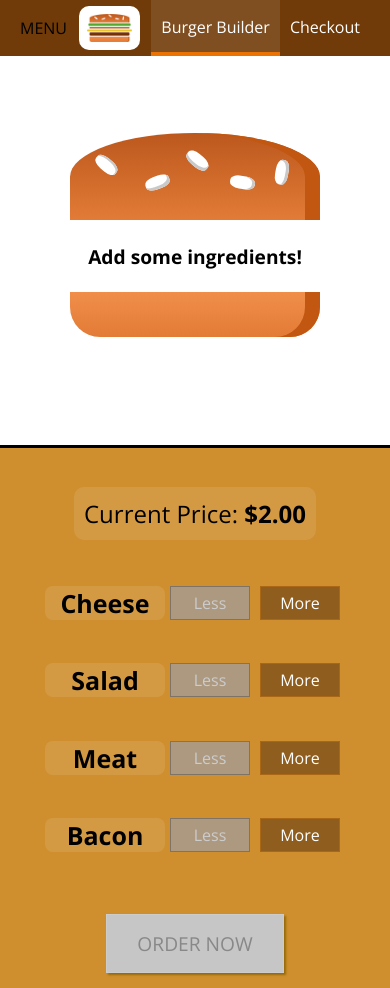
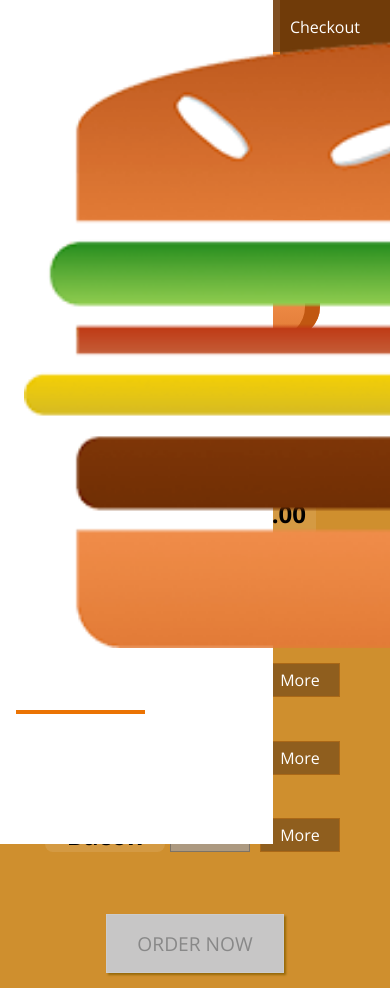
Before and after one commit to youssef-md/The-Burger-Builder, a React app: page / in a window 390 px wide. Built offline with nearby package versions, Linux system fonts and the light colour scheme.

Commit message:
Starting a Responsive Sidedrawer

```diff
--- a/src/components/Layout/Layout.js
+++ b/src/components/Layout/Layout.js
@@ -1,10 +1,12 @@
 import React, { Fragment } from 'react'
 import styles from './Layout.css'
 import Toolbar from '../Navigation/Toolbar/Toolbar'
+import SideDrawer from '../Navigation/SideDrawer/SideDrawer'
 
 const Layout = (props) => (
   <Fragment>
     <Toolbar/>
+    <SideDrawer/>
     <main className = {styles.content}>
       {props.children}
     </main>
--- /dev/null
+++ b/src/components/Navigation/SideDrawer/SideDrawer.css
@@ -0,0 +1,27 @@
+.SideDrawer {
+  position: fixed;
+  width: 280px;
+  max-width: 70%;
+  height: 100%;
+  left: 0;
+  top: 0;
+  z-index: 200;
+  background-color: white;
+  padding: 32px 16px;
+  box-sizing: border-box;
+  transition: transform 0.5 ease-out;
+}
+
+@media(min-width: 500px) {
+  .SideDrawer {
+    display: none;
+  }
+}
+
+.Open {
+  transform: translateX(0);
+}
+
+.Close {
+  transform: translateX(-100%);
+}
--- /dev/null
+++ b/src/components/Navigation/SideDrawer/SideDrawer.js
@@ -0,0 +1,18 @@
+import React from 'react'
+import styles from './SideDrawer.css'
+import Logo from '../../Logo/Logo'
+import Items from '../Items/Items'
+
+const SideDrawer = (props) => {
+
+  return (
+    <div className = {styles.SideDrawer}>
+      <Logo/>
+      <nav>
+        <Items/>
+      </nav>
+    </div>
+  )
+}
+
+export default SideDrawer
```
